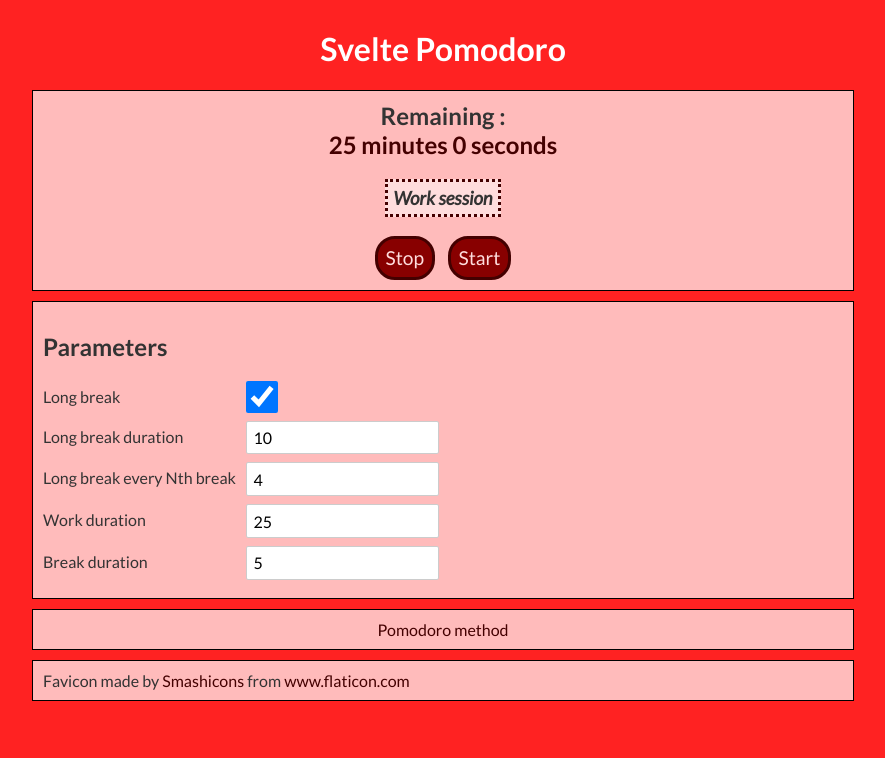
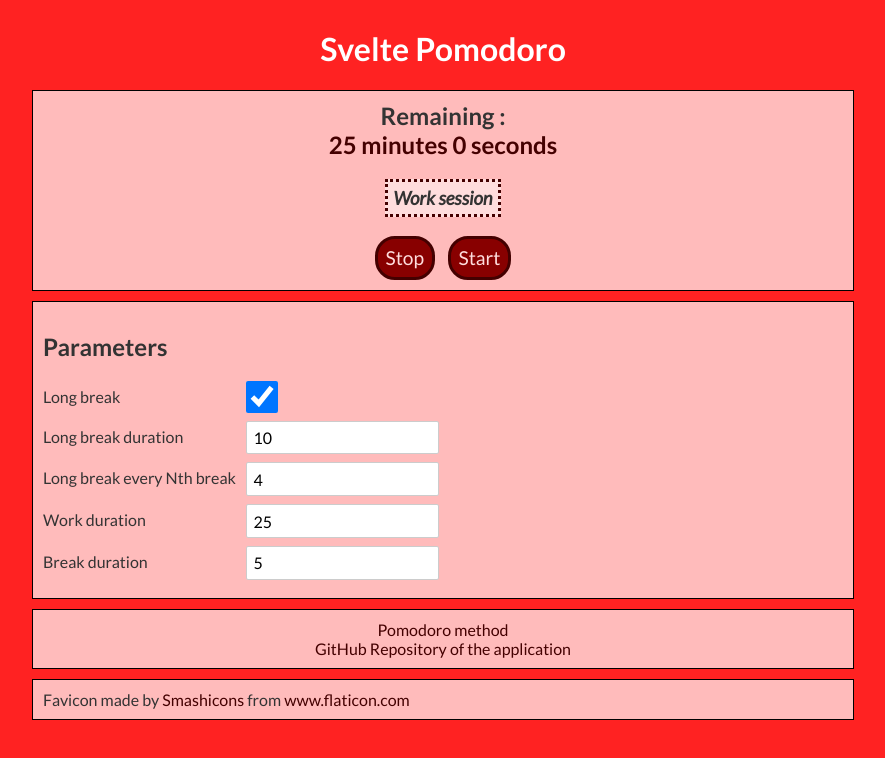
Before and after one commit to Nilmanduil/SveltePomodoro, a Svelte app: page / in a window 1280 px wide. Shown: the top 758 px of the page, without its empty margins (197-1082 px from the left). Built offline with nearby package versions, Linux system fonts and the light colour scheme; no server answers.

Commit message:
Link to repository

```diff
--- a/src/App.svelte
+++ b/src/App.svelte
@@ -66,6 +66,7 @@
 	<ParametersForm />
 </div>
 <div class="mention" style="text-align: center">
-	<a href="https://en.wikipedia.org/wiki/Pomodoro_Technique" title="Wikipedia definition of Pomodoro">Pomodoro method</a>
+	<a href="https://en.wikipedia.org/wiki/Pomodoro_Technique" title="Wikipedia definition of Pomodoro">Pomodoro method</a><br />
+	<a href="https://github.com/Nilmanduil/SveltePomodoro" title="GitHub repository">GitHub Repository of the application</a>
 </div>
 <div class="mention">Favicon made by <a href="https://www.flaticon.com/authors/smashicons" title="Smashicons">Smashicons</a> from <a href="https://www.flaticon.com/" title="Flaticon">www.flaticon.com</a></div>
```
